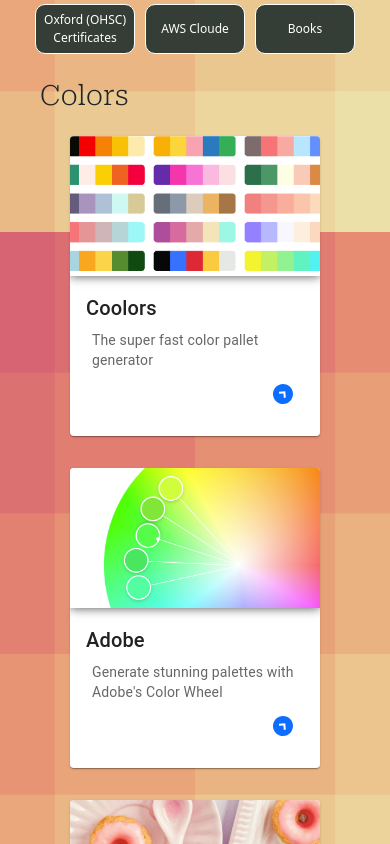
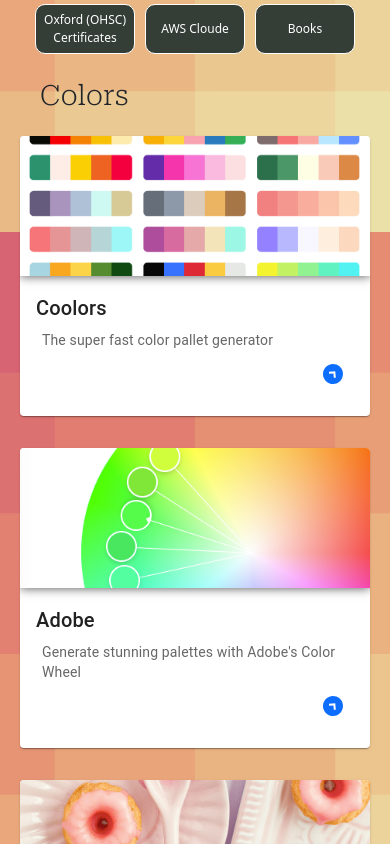
Before and after one commit to gines18/FrontEndHub, a React (Vite) app: page / in a window 390 px wide. Shown: the part 2300-3144 px from the top of the page. Built offline with nearby package versions, Linux system fonts and the light colour scheme; no server answers.

Commit message:
change Cards width for mobile screens

```diff
--- a/src/components/Cards.jsx
+++ b/src/components/Cards.jsx
@@ -18,8 +18,8 @@ const Cards = ({ cardData }) => {
             className="card-width"
             id="card_hover"
             sx={{
+              minWidth: isSmallScreen ? 350 : 350,
               maxWidth: isSmallScreen ? 250 : 345,
-              minWidth: isSmallScreen ? 250 : 350,
               margin: "16px",
             }}
           >
--- a/src/components/Styles.css
+++ b/src/components/Styles.css
@@ -96,6 +96,9 @@ html {
     width: 100%;
   }
 }
+
+
+
 
 
 #card_hover:hover {
@@ -292,6 +295,8 @@ width: 100%;
   .header-tips{
     display: flex;
     justify-content: center;
+    position: relative;
+    left: 0px;
   }
 
 }
```
